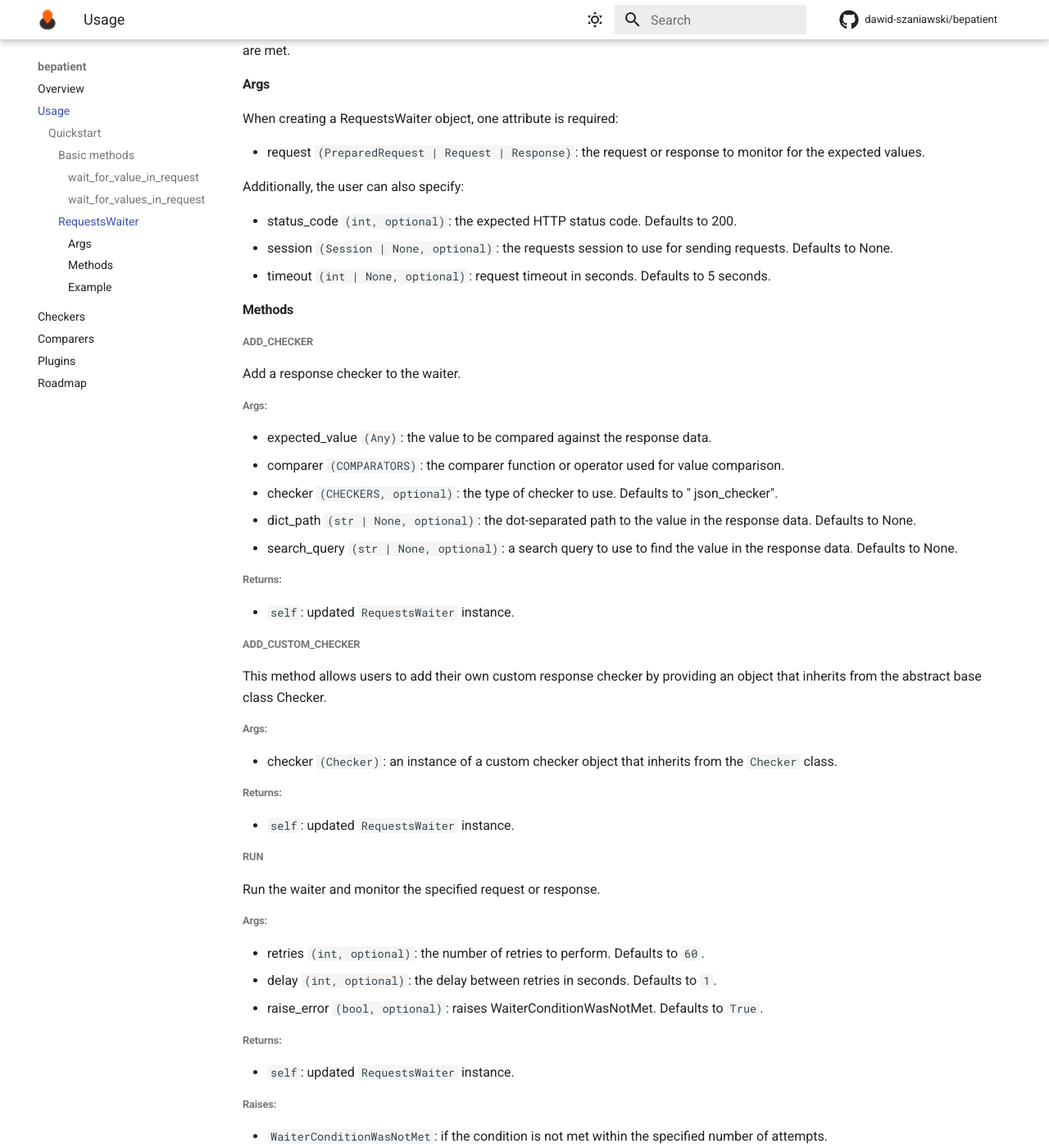
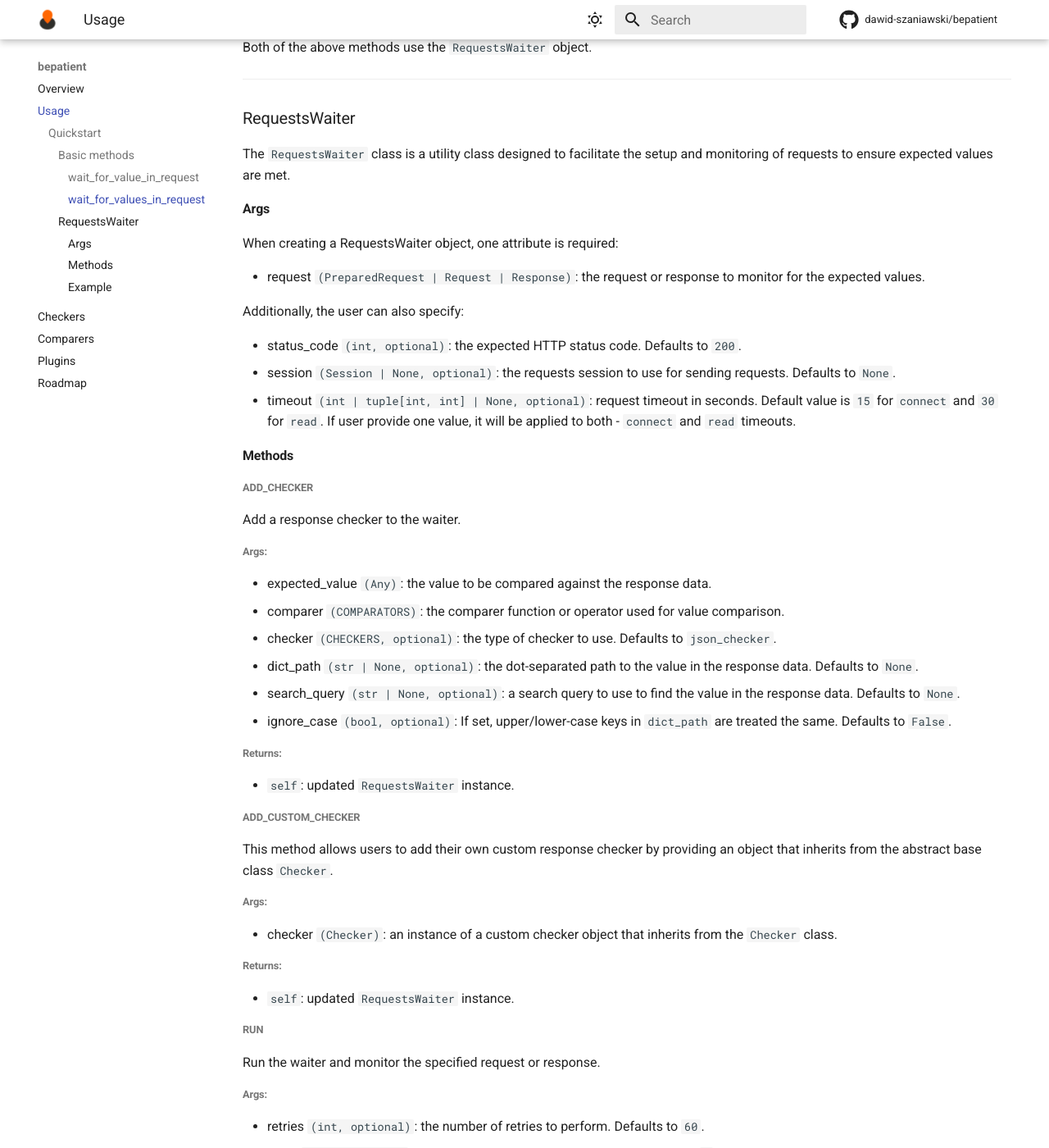
Before and after one commit to dawid-szaniawski/bepatient, an MkDocs documentation site: the page built from docs/usage.md, in a window 1280 px wide and 1400 px high, scrolled down 2578 px. Shown: the whole window at 82% size. Built offline with MkDocs 1.6.1 and Material for MkDocs 9.7.7, drawn with Linux system fonts in a browser that asks for light colours; comment, search, counter and statistics services are not loaded; some of the changed text lies outside the part shown.

Commit message:
chore: release 0.9.0
* feat: add case-insensitive option for dict_path
* feat: extend request timeout options (connect and read)

Closes #14

```diff
--- a/bepatient/__init__.py
+++ b/bepatient/__init__.py
@@ -13,7 +13,7 @@ from .waiter_src.checker import Checker
 from .waiter_src.checkers import CHECKERS
 from .waiter_src.comparators import COMPARATORS
 
-__version__ = "0.8.1"
+__version__ = "0.9.0"
 __all__ = [
     "Checker",
     "CHECKERS",
--- a/docs/usage.md
+++ b/docs/usage.md
@@ -30,20 +30,23 @@ Waits for a specified value in response.
 
 - request `(PreparedRequest | Request | Response)`: the request or response to monitor
   for the expected value.
-- status_code `(int, optional)`: the expected HTTP status code. Defaults to 200.
+- status_code `(int, optional)`: the expected HTTP status code. Defaults to `200`.
 - comparer `(COMPARATORS | None, optional)`: the comparer function or operator used for
-  value comparison. Defaults to None.
+  value comparison. Defaults to `None`.
 - expected_value `(Any, optional)`: the value to be compared against the response data.
-  Defaults to None.
+  Defaults to `None`.
 - checker `(CHECKERS, optional)`: the type of checker to use.
 - session `(Session | None, optional)`: the requests session to use for sending
-  requests. Defaults to None.
+  requests. Defaults to `None`.
 - dict_path `(str | None, optional)`: the dot-separated path to the value in the
-  response data. Defaults to None.
+  response data. Defaults to `None`.
 - search_query `(str | None, optional)`: a search query to use to find the value in the
-  response data. Defaults to None.
-- retries `(int, optional)`: the number of retries to perform. Defaults to 60.
-- delay `(int, optional)`: the delay between retries in seconds. Defaults to 1.
+  response data. Defaults to `None`.
+- retries `(int, optional)`: the number of retries to perform. Defaults to `60`.
+- delay `(int, optional)`: the delay between retries in seconds. Defaults to `1`.
+- req_timeout `(int | tuple[int, int] | None, optional)`: request timeout in seconds.
+  Default value is `15` for `connect` and `30` for `read`. If user provide one value,
+  it will be applied to both - `connect` and `read` timeouts.
 
 ##### Returns:
 
@@ -86,14 +89,19 @@ Wait for multiple specified values in a response using different checkers.
     * comparer `(COMPARATORS)`: comparer function or operator used for value comparison.
     * expected_value `(Any)`: the value to be compared against the response data.
     * dict_path `(str | None, optional)`: the dot-separated path to the value in the
-      response data. Defaults to None.
+      response data. Defaults to `None`.
     * search_query `(str | None, optional)`: a search query to use to find the value in
-      the response data. Defaults to None.
-- status_code `(int, optional)`: the expected HTTP status code. Defaults to 200.
+      the response data. Defaults to `None`.
+    * ignore_case `(bool, optional)`: If set, upper/lower-case keys in `dict_path` are
+      treated the same. Defaults to `False`.
+- status_code `(int, optional)`: the expected HTTP status code. Defaults to `200`.
 - session `(Session | None, optional)`: the requests session to use for sending
-  requests. Defaults to None.
-- retries `(int, optional)`: the number of retries to perform. Defaults to 60.
-- delay `(int, optional)`: the delay between retries in seconds. Defaults to 1.
+  requests. Defaults to `None`.
+- retries `(int, optional)`: the number of retries to perform. Defaults to `60`.
+- delay `(int, optional)`: the delay between retries in seconds. Defaults to `1`.
+- req_timeout `(int | tuple[int, int] | None, optional)`: request timeout in seconds.
+  Default value is 15 for `connect` and 30 for `read`. If user provide one value, it
+  will be applied to both - `connect` and `read` timeouts.
 
 ##### Returns:
 
@@ -137,10 +145,12 @@ When creating a RequestsWaiter object, one attribute is required:
 
 Additionally, the user can also specify:
 
-- status_code `(int, optional)`: the expected HTTP status code. Defaults to 200.
+- status_code `(int, optional)`: the expected HTTP status code. Defaults to `200`.
 - session `(Session | None, optional)`: the requests session to use for sending
-  requests. Defaults to None.
-- timeout `(int | None, optional)`: request timeout in seconds. Defaults to 5 seconds.
+  requests. Defaults to `None`.
+- timeout `(int | tuple[int, int] | None, optional)`: request timeout in seconds.
+  Default value is `15` for `connect` and `30` for `read`. If user provide one
+  value, it will be applied to both - `connect` and `read` timeouts.
 
 #### Methods
 
@@ -152,12 +162,14 @@ Add a response checker to the waiter.
 
 - expected_value `(Any)`: the value to be compared against the response data.
 - comparer `(COMPARATORS)`: the comparer function or operator used for value comparison.
-- checker `(CHECKERS, optional)`: the type of checker to use. Defaults to "
-  json_checker".
+- checker `(CHECKERS, optional)`: the type of checker to use. Defaults
+  to `json_checker`.
 - dict_path `(str | None, optional)`: the dot-separated path to the value in the
-  response data. Defaults to None.
+  response data. Defaults to `None`.
 - search_query `(str | None, optional)`: a search query to use to find the value in the
-  response data. Defaults to None.
+  response data. Defaults to `None`.
+- ignore_case `(bool, optional)`: If set, upper/lower-case keys in `dict_path` are
+  treated the same. Defaults to `False`.
 
 ###### Returns:
 
@@ -166,7 +178,7 @@ Add a response checker to the waiter.
 ##### add_custom_checker
 
 This method allows users to add their own custom response checker by providing an
-object that inherits from the abstract base class Checker.
+object that inherits from the abstract base class `Checker`.
 
 ###### Args:
 
--- a/mkdocs.yml
+++ b/mkdocs.yml
@@ -38,7 +38,7 @@ theme:
 extra:
   social:
     - icon: fontawesome/brands/github
-      link: https://github.com/dawid-szaniawski
+      link: https://github.com/dawid-szaniawski/bepatient
     - icon: fontawesome/brands/python
       link: https://pypi.org/project/bepatient
 
```
Also changed, not shown: docs/checkers.md (+2 -2 lines), docs/roadmap.md (+0 -1 lines), 7 other files.
